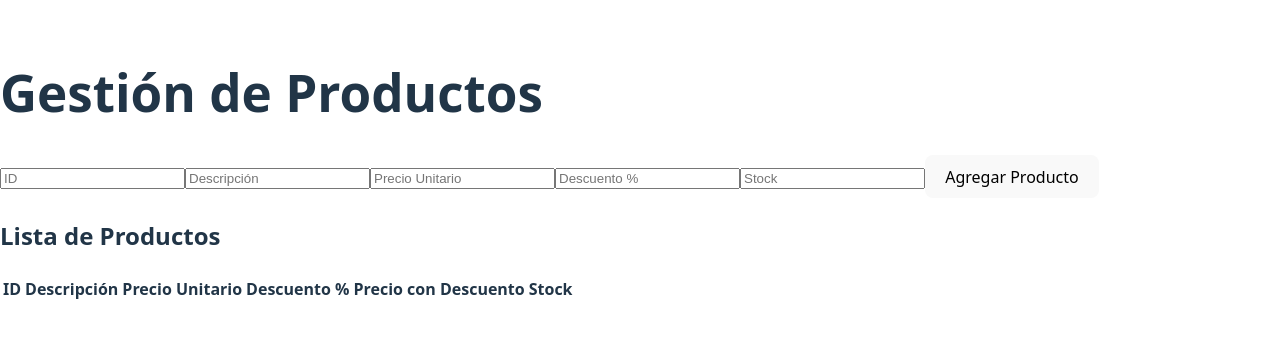
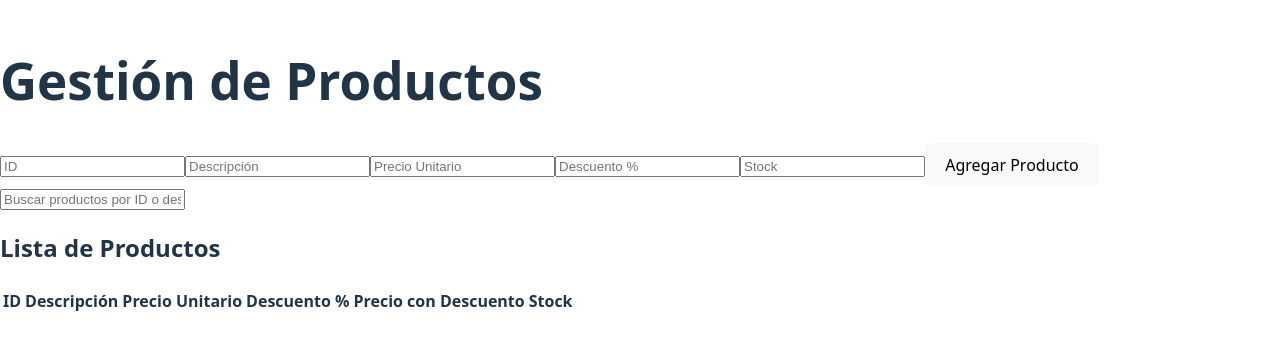
Before and after one commit to nicoduarte25/pv_tp4_grupo18, a React (Vite) app: page / in a window 1280 px wide. Shown: the part 233-582 px from the top of the page. Built offline with nearby package versions, Linux system fonts and the light colour scheme.

Commit message:
agrego searchbar

```diff
--- a/src/App.jsx
+++ b/src/App.jsx
@@ -1,10 +1,12 @@
-import { useState, useCallback } from 'react';
+import { useState, useCallback, useMemo } from 'react';
 import ProductForm from './components/ProductForm';
 import ProductList from './components/ProductList';
+import SearchBar from './components/searchBar';
 
 function App() {
   const [products, setProducts] = useState([]);
   const [editingProduct, setEditingProduct] = useState(null);
+  const [searchTerm, setSearchTerm] = useState('');
 
   const handleAddOrEditProduct = useCallback((newProduct) => {
     setProducts(prev => {
@@ -29,6 +31,22 @@ function App() {
     setEditingProduct(null);
   }, []);
 
+  const handleSearchChange = useCallback((event) => {
+    setSearchTerm(event.target.value);
+  }, []);
+
+  const filteredProducts = useMemo(() => {
+    if (!searchTerm) {
+      return products;
+    }
+    const lowerCaseSearchTerm = searchTerm.toLowerCase();
+    return products.filter(product =>
+
+      (product.id && product.id.toString().toLowerCase().includes(lowerCaseSearchTerm)) ||
+      (product.descripcion && product.descripcion.toLowerCase().includes(lowerCaseSearchTerm))
+    );
+  }, [products, searchTerm]);
+
   return (
     <div>
       <h1>Gestión de Productos</h1>
@@ -38,8 +56,15 @@ function App() {
         productToEdit={editingProduct}
         clearEdit={clearEdit}
       />
+
+      <SearchBar
+        searchTerm={searchTerm}
+        onSearchChange={handleSearchChange}
+        placeholder="Buscar productos por ID o descripcion"
+      />
+
       <ProductList
-        products={products}
+        products={filteredProducts}
         onEditProduct={handleEditProduct}
         onDeleteProduct={handleDeleteProduct}
       />
--- a/src/components/ProductForm.jsx
+++ b/src/components/ProductForm.jsx
@@ -1,4 +1,5 @@
 import { useState, useEffect, useCallback } from 'react';
+import React from 'react';
 
 function ProductForm({ onAddProduct, products, productToEdit, clearEdit }) {
   const [productForm, setProductForm] = useState({
--- /dev/null
+++ b/src/components/SearchBar.jsx
@@ -0,0 +1,19 @@
+import React from 'react';
+// No se importa SearchBar.css aquí, ya que el usuario lo quiere sin estilos.
+
+function SearchBar({ searchTerm, onSearchChange, placeholder }) {
+  return (
+    <div className="search-bar-container">
+      <input
+        type="text"
+        placeholder={placeholder}
+        value={searchTerm}
+        onChange={onSearchChange}
+        className="search-input"
+        aria-label="Buscar producto"
+      />
+    </div>
+  );
+}
+
+export default SearchBar;
```
